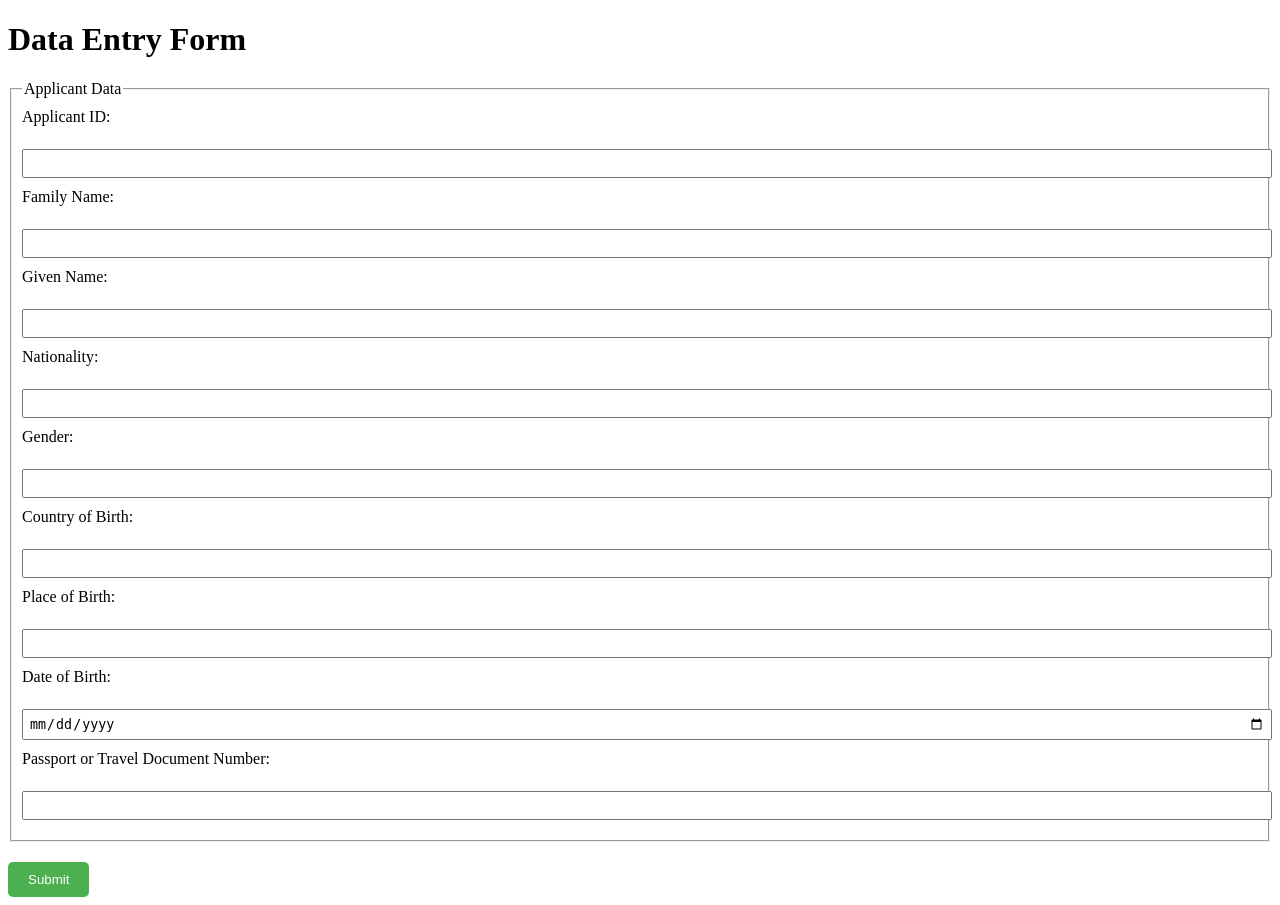
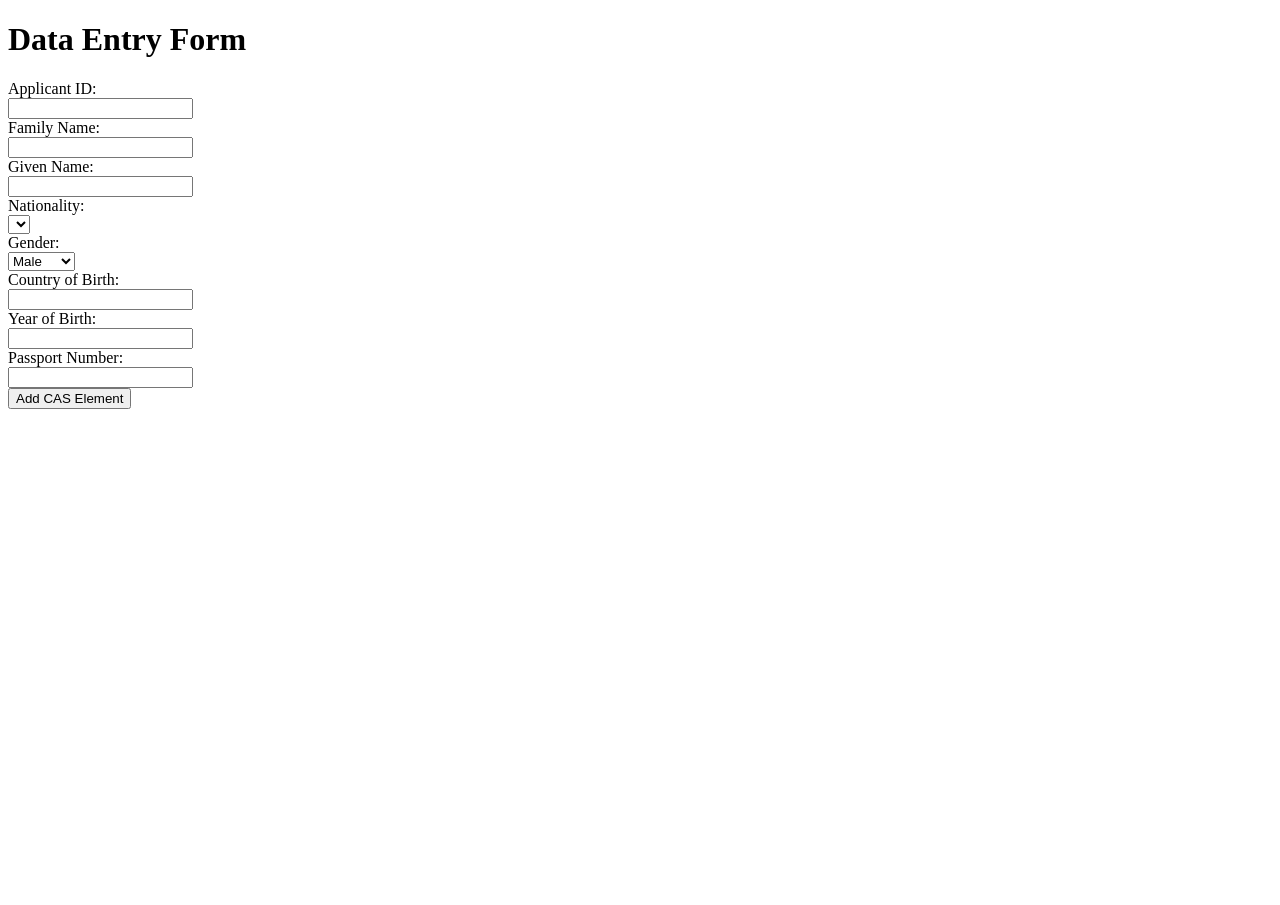
Before and after one commit to Qiwang370212/xmlgenerator, a Flask app: page / in a window 1280 px wide. After the commit the page ends 409 px from the top, so only its background shows below. Run offline with Flask 3, Linux system fonts and the light colour scheme; lists and menus that the app fills with data are empty; parts of the project's set-up code (start-up, migrations or seed data) failed here and were passed over.

Commit message:
added more detail regarding gender and nationality

```diff
--- a/app.py
+++ b/app.py
@@ -1,72 +1,92 @@
-from flask import Flask, render_template, request
-import xml.etree.ElementTree as ET
-import datetime
-import os
-import xml.dom.minidom
+from flask import Flask, render_template, request, jsonify
+from xml.etree.ElementTree import ElementTree, Element, SubElement, tostring, parse
+import pandas as pd
+
 
 app = Flask(__name__)
 
-def append_to_xml(data):
-    # Get today's date
-    today_date = datetime.datetime.now().strftime("%Y-%m-%d")
+# Read the Excel file
+df = pd.read_excel('static/countrycode.xlsx', sheet_name='Nationality codes')
 
-    # Generate filename with today's date
-    filename = f"data_{today_date}.xml"
+# Create a dictionary from the DataFrame
+countries_dict = dict(zip(df['Nationality'], df['Code']))
 
-    # Construct the full path to the template XML file
-    template_path = os.path.join("static", "template.xml")
+# Read the initial XML data from the file
+initial_xml_file = 'static/template.xml'
+tree = parse(initial_xml_file)
+root = tree.getroot()
 
-    tree = ET.parse(template_path)  # XML file to append to
-    root = tree.getroot()
+@app.route('/')
+def index():
+    return render_template('index.html', countries=countries_dict)
 
-    # Create new CAS element
-    cas_element = ET.Element('CAS')  # Create CAS element
+@app.route('/add_cas', methods=['POST'])
+def add_cas():
+    # Find the last CAS element
+    last_cas_element = root.find('.//CAS[last()]')
 
-    # Iterate through data and add elements
-    for category, values in data.items():
-        category_element = ET.SubElement(cas_element, category)
-        for key, value in values.items():
-            sub_element = ET.SubElement(category_element, key)
-            sub_element.text = value
+    # Create a new CAS element
+    cas_element = SubElement(root, 'CAS')
 
-    # Find the index of </ns1:CAS> in the root children
-    index = None
-    for i, child in enumerate(root):
-        if child.tag.endswith('CAS'):
-            index = i + 1
-            break
+    # Extract data from the form
+    applicant_id = request.form['applicant_id']
+    family_name = request.form['family_name']
+    given_name = request.form['given_name']
+    nationality = request.form['nationality']
+    gender = request.form['gender']  # Retrieve the selected value from the dropdown menu
+    country_of_birth = request.form['country_of_birth']
+    year_of_birth = request.form['year_of_birth']
+    passport_number = request.form['passport_number']
 
-    # Insert the new CAS element after </ns1:CAS>
-    if index is not None:
-        root.insert(index, cas_element)
+    # Convert gender to the required numeric value
+    if gender == 'Male':
+        gender_value = '1'
+    else:  # Assume Female
+        gender_value = '2'
+
+    # Add form data as child elements
+    applicant_data_element = SubElement(cas_element, 'ApplicantData')
+    SubElement(applicant_data_element, 'ApplicantID').text = applicant_id
+    SubElement(applicant_data_element, 'FamilyName').text = family_name
+    SubElement(applicant_data_element, 'GivenName').text = given_name
+    SubElement(applicant_data_element, 'Nationality').text = nationality
+    SubElement(applicant_data_element, 'Gender').text = gender_value  # Use the converted value
+    SubElement(applicant_data_element, 'CountryOfBirth').text = country_of_birth
+    date_of_birth_element = SubElement(applicant_data_element, 'DateOfBirth')
+    SubElement(date_of_birth_element, 'Year').text = year_of_birth
+    SubElement(applicant_data_element, 'ApplicantPassportOrTravelDocumentNumber').text = passport_number
+
+    # Move the new CAS element after the last CAS element
+    if last_cas_element is not None:
+        root.insert(root.index(last_cas_element) + 1, cas_element)
     else:
-        root.append(cas_element)  # If </ns1:CAS> not found, append at the end
+        root.append(cas_element)
 
-    # Convert XML tree to a formatted string
-    xml_str = xml.dom.minidom.parseString(ET.tostring(root)).toprettyxml()
+    # Save the updated XML document back to the file
+    tree.write(initial_xml_file)
 
-    # Write back to XML file
-    with open(filename, "w") as f:
-        f.write(xml_str)
+    # Return the updated XML document
+    return tostring(root)
 
-@app.route('/', methods=['GET', 'POST'])
-def index():
-    if request.method == 'POST':
-        data = {
-            'ApplicantData': {
-                'ApplicantID': request.form['ApplicantID'],
-                'FamilyName': request.form['FamilyName'],
-                'GivenName': request.form['GivenName'],
-                'Nationality': request.form['Nationality'],
-                'Gender': request.form['Gender'],
-                'CountryOfBirth': request.form['CountryOfBirth'],
-                'PlaceOfBirth': request.form['PlaceOfBirth'],
-                'DateOfBirth': request.form['DateOfBirth'],
-                'ApplicantPassportOrTravelDocumentNumber': request.form['ApplicantPassportOrTravelDocumentNumber']
-            },
-        }
-        append_to_xml(data)
-    return render_template('index.html')
+@app.route('/print_data')
+def print_data():
+    data = []
+
+    for cas_element in root.findall('.//CAS'):
+        cas_data = {}
+        applicant_data = cas_element.find('ApplicantData')
+        cas_data['ApplicantID'] = applicant_data.findtext('ApplicantID')
+        cas_data['FamilyName'] = applicant_data.findtext('FamilyName')
+        cas_data['GivenName'] = applicant_data.findtext('GivenName')
+        cas_data['Nationality'] = applicant_data.findtext('Nationality')
+        cas_data['Gender'] = applicant_data.findtext('Gender')
+        cas_data['CountryOfBirth'] = applicant_data.findtext('CountryOfBirth')
+        cas_data['DateOfBirth'] = applicant_data.findtext('DateOfBirth/Year')
+        cas_data['PassportOrTravelDocumentNumber'] = applicant_data.findtext('ApplicantPassportOrTravelDocumentNumber')
+
+        data.append(cas_data)
+
+    return jsonify(data)
 
 if __name__ == '__main__':
-    app.run(host="127.0.0.1", port="8000")
+    app.run(debug=True)
--- a/templates/index.html
+++ b/templates/index.html
@@ -4,58 +4,43 @@
     <meta charset="UTF-8">
     <meta name="viewport" content="width=device-width, initial-scale=1.0">
     <title>Data Entry Form</title>
-    <style>
-        fieldset {
-            margin-bottom: 20px;
-            padding: 10px;
-        }
-        label {
-            display: block;
-            margin-bottom: 5px;
-        }
-        input[type="text"], input[type="date"] {
-            width: 100%;
-            padding: 5px;
-            margin-bottom: 10px;
-        }
-        input[type="submit"] {
-            padding: 10px 20px;
-            background-color: #4CAF50;
-            color: white;
-            border: none;
-            cursor: pointer;
-            border-radius: 5px;
-        }
-        input[type="submit"]:hover {
-            background-color: #45a049;
-        }
-    </style>
 </head>
 <body>
     <h1>Data Entry Form</h1>
-    <form action="/" method="post">
-        <fieldset>
-            <legend>Applicant Data</legend>
-            <label for="ApplicantID">Applicant ID:</label><br>
-            <input type="text" id="ApplicantID" name="ApplicantID" required><br>
-            <label for="FamilyName">Family Name:</label><br>
-            <input type="text" id="FamilyName" name="FamilyName" required><br>
-            <label for="GivenName">Given Name:</label><br>
-            <input type="text" id="GivenName" name="GivenName" required><br>
-            <label for="Nationality">Nationality:</label><br>
-            <input type="text" id="Nationality" name="Nationality" required><br>
-            <label for="Gender">Gender:</label><br>
-            <input type="text" id="Gender" name="Gender" required><br>
-            <label for="CountryOfBirth">Country of Birth:</label><br>
-            <input type="text" id="CountryOfBirth" name="CountryOfBirth" required><br>
-            <label for="PlaceOfBirth">Place of Birth:</label><br>
-            <input type="text" id="PlaceOfBirth" name="PlaceOfBirth" required><br>
-            <label for="DateOfBirth">Date of Birth:</label><br>
-            <input type="date" id="DateOfBirth" name="DateOfBirth" required><br>
-            <label for="ApplicantPassportOrTravelDocumentNumber">Passport or Travel Document Number:</label><br>
-            <input type="text" id="ApplicantPassportOrTravelDocumentNumber" name="ApplicantPassportOrTravelDocumentNumber" required><br>
-        </fieldset>
-        <input type="submit" value="Submit">
+    <form action="/add_cas" method="POST">
+        <label for="applicant_id">Applicant ID:</label><br>
+        <input type="text" id="applicant_id" name="applicant_id" required><br>
+
+        <label for="family_name">Family Name:</label><br>
+        <input type="text" id="family_name" name="family_name" required><br>
+
+        <label for="given_name">Given Name:</label><br>
+        <input type="text" id="given_name" name="given_name" required><br>
+
+        <label for="nationality">Nationality:</label><br>
+        <select id="nationality" name="nationality" required>
+            {% for country_name, country_code in countries.items() %}
+            <option value="{{ country_code }}">{{ country_name }}</option>
+            {% endfor %}
+        </select><br>
+
+        <!-- Dropdown menu for Gender -->
+        <label for="gender">Gender:</label><br>
+        <select id="gender" name="gender" required>
+            <option value="1">Male</option>
+            <option value="2">Female</option>
+        </select><br>
+
+        <label for="country_of_birth">Country of Birth:</label><br>
+        <input type="text" id="country_of_birth" name="country_of_birth" required><br>
+
+        <label for="year_of_birth">Year of Birth:</label><br>
+        <input type="text" id="year_of_birth" name="year_of_birth" required><br>
+
+        <label for="passport_number">Passport Number:</label><br>
+        <input type="text" id="passport_number" name="passport_number" required><br>
+
+        <button type="submit">Add CAS Element</button>
     </form>
 </body>
 </html>
```
Also changed, not shown: 1 other file.
